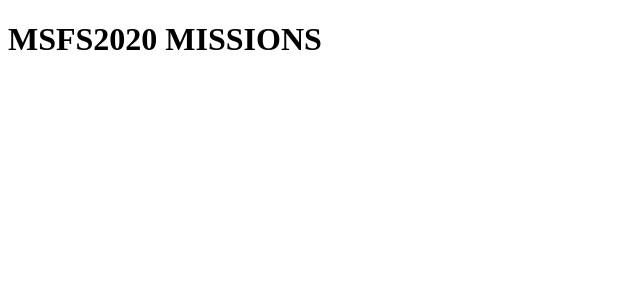
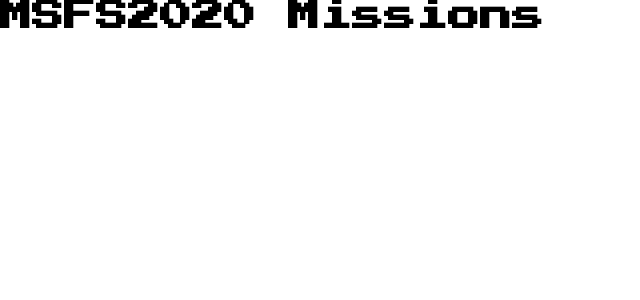
Before and after one commit to ToddGallegos/missions, a React (Create React App) app: page / in a window 1280 px wide. Shown: the top 300 px of the page, without its empty margins (0-640 px from the left). Built offline with nearby package versions, Linux system fonts and the light colour scheme.

Commit message:
skeleton coming alive

```diff
--- a/public/index.html
+++ b/public/index.html
@@ -6,8 +6,13 @@
         <meta name="theme-color" content="#000000" />
         <meta
             name="Microsoft Flight Simulator 2020 Missions"
-      content="Microsoft Flight Simulator 2020 Missions"
-    />
+            content="Microsoft Flight Simulator 2020 Missions" />
+        <link rel="preconnect" href="https://fonts.googleapis.com" />
+        <link rel="preconnect" href="https://fonts.gstatic.com" crossorigin />
+        <link
+            href="https://fonts.googleapis.com/css2?family=Press+Start+2P&display=swap"
+            rel="stylesheet" />
+        <link rel="stylesheet" href="style.css" />
         <title>MSFS2020 Missions</title>
     </head>
     <body>
@@ -21,6 +26,5 @@
 
       To begin the development, run `npm start` or `yarn start`.
       To create a production bundle, use `npm run build` or `yarn build`.
-    -->
-  </body>
+    --></body>
 </html>
--- a/public/style.css
+++ b/public/style.css
@@ -0,0 +1,6 @@
+* {
+    box-sizing: border-box;
+    margin: 0;
+    padding: 0;
+    font-family: 'Press Start 2P', cursive;
+}
--- a/src/App.jsx
+++ b/src/App.jsx
@@ -1,10 +1,7 @@
+import Home from "./pages/home/Home";
 
 function App() {
-  return (
-    <div className="App">
-      <h1>MSFS2020 MISSIONS</h1>
-    </div>
-  );
+  return <Home />
 }
 
 export default App;
--- /dev/null
+++ b/src/pages/home/Home.jsx
@@ -0,0 +1,9 @@
+import React from 'react'
+
+export default function Home() {
+  return (
+    <div>
+        <h1>MSFS2020 Missions</h1>
+    </div>
+  )
+}
```
Also changed, not shown: src/components/aircrafts/AircraftCard.jsx (+7 -0 lines), src/components/aircrafts/Aircrafts.jsx (+7 -0 lines), src/components/navbar/Navbar.jsx (+7 -0 lines), src/components/npcs/Npc.jsx (+7 -0 lines), src/components/npcs/Npcs.jsx (+7 -0 lines), src/pages/home/home.css (added). Lines whose indentation alone changed are shown as unchanged.
